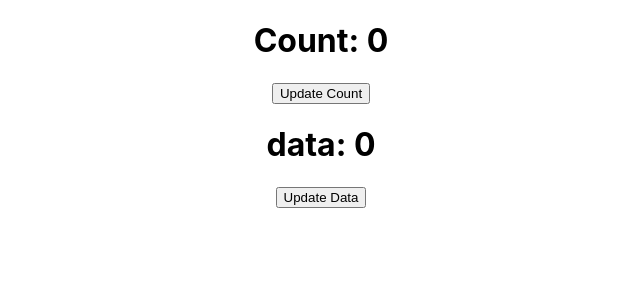
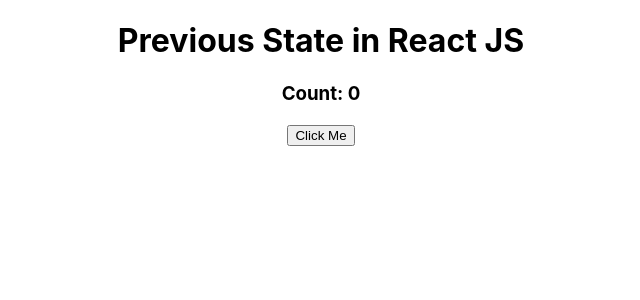
Before and after one commit to SafaMaqbool/React-Concepts, a React (Create React App) app: page / in a window 1280 px wide. Shown: the top 300 px of the page, without its empty margins (319-959 px from the left). Built offline with nearby package versions, Linux system fonts and the light colour scheme.

Commit message:
previous state

```diff
--- a/src/App.js
+++ b/src/App.js
@@ -38,6 +38,7 @@
 import UseReducerHook from "./Components/UseReducerHook";
 import OnClick from "./Components/OnClick";
 import OnMouseHover from "./Components/OnMouseHover";
+import PreviousState from "./Components/PreviousState";
 
 
 
@@ -89,8 +90,9 @@
      {/* <ControlledComponent/> */}
      {/* <UncontrolledComponent/> */}
      {/* <UseReducerHook/> */}
-     <OnClick/>
-     <OnMouseHover/>
+     {/* <OnClick/>
+     <OnMouseHover/>  */}
+     <PreviousState/>
     </div>
   );
 }
--- /dev/null
+++ b/src/Components/PreviousState.jsx
@@ -0,0 +1,35 @@
+import React, { useState } from 'react'
+
+const PreviousState = () => {
+    const [count,setCount]=useState(0);
+    const updateCount=()=>{
+        // setCount(count+1)
+        // let random = Math.floor(Math.random()*10)
+        // setCount((prev)=>{
+        // //   console.log(prev)
+        // //   return count + 1
+        // if(prev+random >6){
+        //     console.log(`Hello ${prev} and ${random}`)
+        // }
+        // return random
+        // })
+
+        //example 2
+        for(let i=0; i<5; i++){
+        //   setCount(count+1) //works unexpected instead of adding 5 times its works one time bec previous state is not maintained
+          setCount((prev)=>{
+            return prev +1
+          })
+        }
+    }
+
+  return (
+    <>
+    <h1>Previous State in React JS</h1>
+    <h3>Count: {count}</h3>
+    <button onClick={updateCount}>Click Me</button>
+    </>
+  )
+}
+
+export default PreviousState
```
